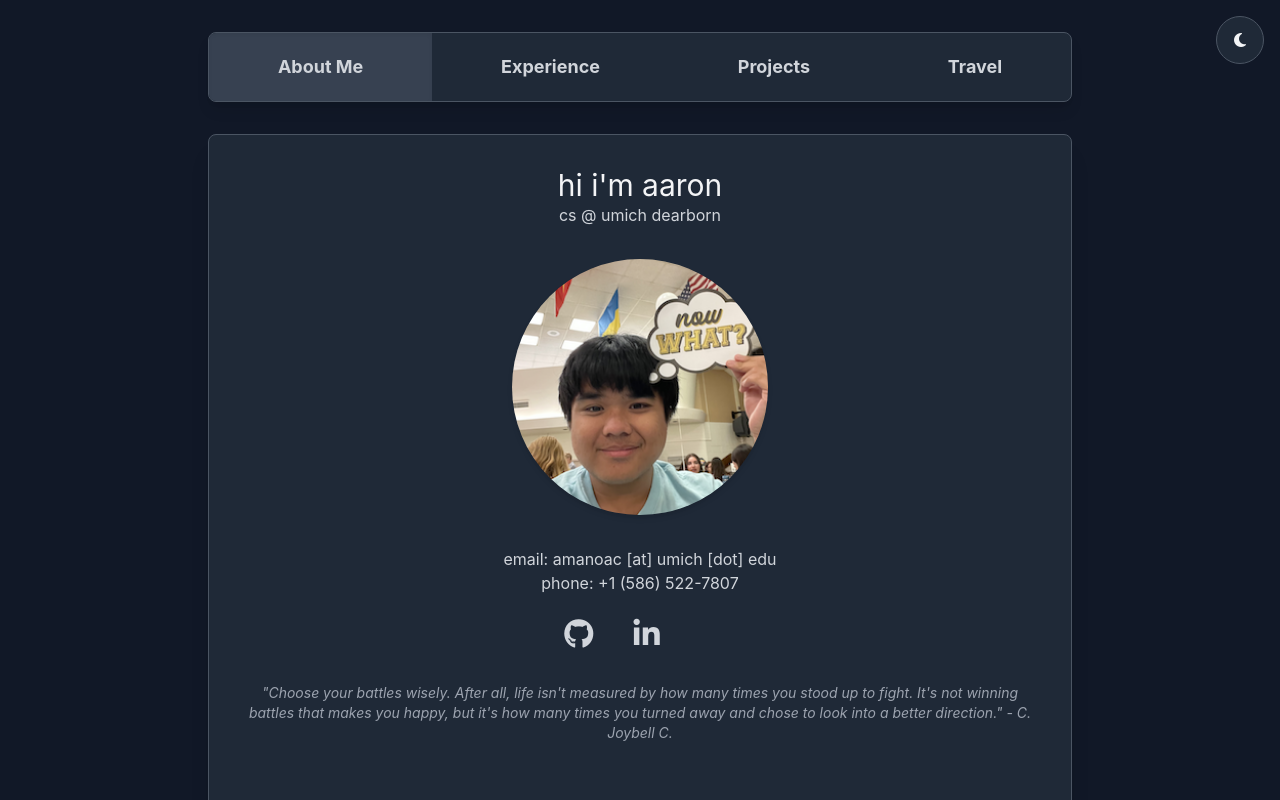
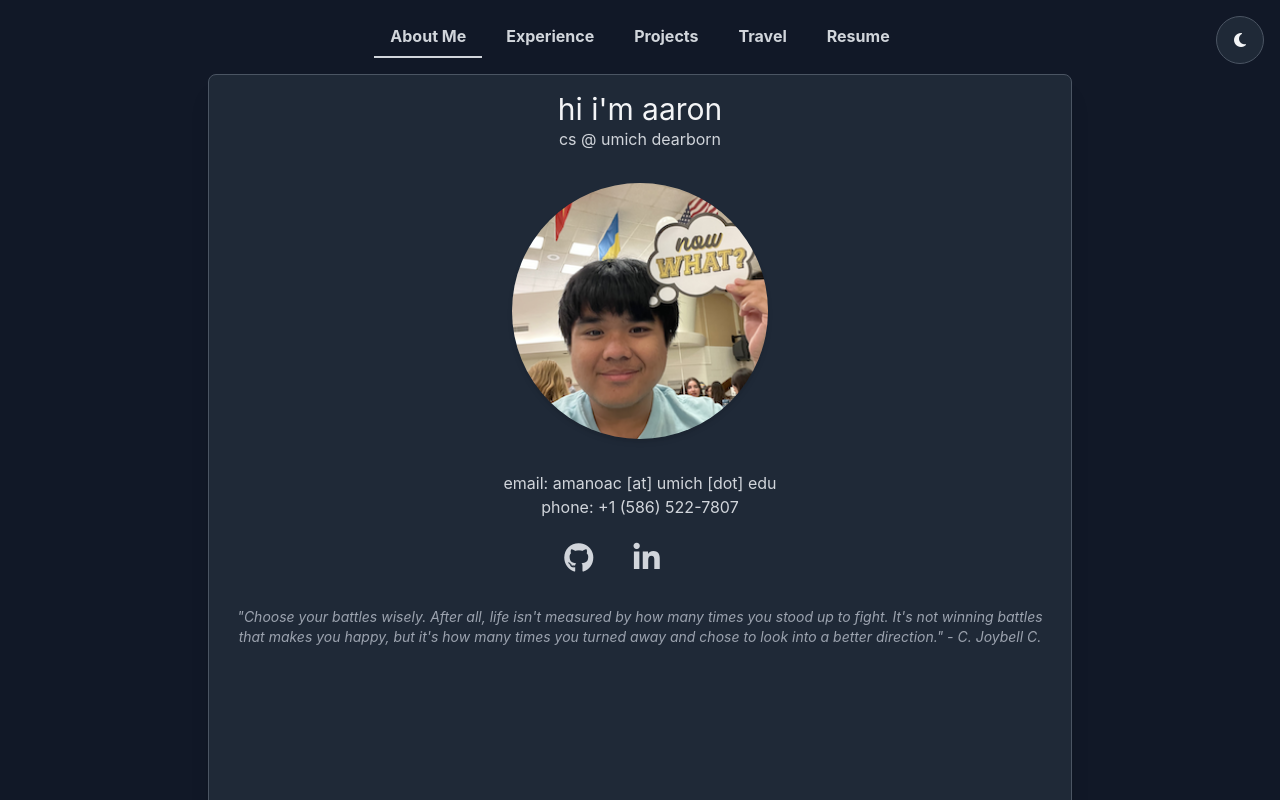
Before and after one commit to aaronamano/portfolio-website-new, a React (Vite) app: page / in a window 1280 px wide. Shown: the top 800 px of the page. Built offline with nearby package versions, Linux system fonts and the light colour scheme.

Commit message:
added resume section and made nav bar smaller

```diff
--- a/src/App.jsx
+++ b/src/App.jsx
@@ -4,12 +4,14 @@ import AboutMe from './components/AboutMe';
 import Experience from './components/Experience';
 import Projects from './components/Projects';
 import TravelMap from './components/TravelMap';
+import Resume from './components/Resume';
 
 const TABS = {
   ABOUTME: 'aboutme',
   EXPERIENCE: 'experience',
   PROJECTS: 'projects',
-  TRAVEL: 'travel'
+  TRAVEL: 'travel',
+  RESUME: 'resume'
 };
 
 function App() {
@@ -19,7 +21,8 @@ function App() {
     { id: TABS.ABOUTME, label: 'About Me' },
     { id: TABS.EXPERIENCE, label: 'Experience' },
     { id: TABS.PROJECTS, label: 'Projects' },
-    { id: TABS.TRAVEL, label: 'Travel' }
+    { id: TABS.TRAVEL, label: 'Travel' },
+    { id: TABS.RESUME, label: 'Resume' }
   ];
 
   const renderContent = () => {
@@ -32,6 +35,8 @@ function App() {
         return <Projects />;
       case TABS.TRAVEL:
         return <TravelMap />;
+      case TABS.RESUME:
+        return <Resume />;
       default:
         return <AboutMe />;
     }
@@ -40,13 +45,13 @@ function App() {
   return (
     <>
       <ThemeToggle />
-      <main className="max-w-4xl mx-auto my-8 px-4">
-        <div className="flex justify-center mb-8 bg-secondary rounded-lg shadow-lg overflow-hidden border border-custom max-sm:gap-1">
+      <main className="max-w-4xl mx-auto my-4 px-4">
+        <div className="flex justify-center mb-4 gap-2 max-sm:gap-0">
           {tabs.map((tab) => (
             <button
               key={tab.id}
-              className={`tab-button flex-grow text-center py-5 px-8 text-lg font-bold text-secondary transition duration-300 ease-in-out hover-bg-secondary hover:text-primary max-sm:py-4 max-sm:px-2 max-sm:text-sm max-sm:py-3 max-sm:px-1 max-sm:text-xs tab-max-414:py-4 tab-max-414:px-2 tab-max-414:text-sm tab-max-375:py-3 tab-max-375:px-1 tab-max-375:text-xs ${
-                activeTab === tab.id ? 'bg-tertiary text-primary shadow-inner' : ''
+              className={`tab-button text-center py-2 px-4 text-base font-bold text-secondary transition duration-300 ease-in-out hover:text-primary max-sm:py-2 max-sm:px-2 max-sm:text-xs ${
+                activeTab === tab.id ? 'text-primary border-b-2 border-primary' : 'border-b-2 border-transparent'
               }`}
               onClick={() => setActiveTab(tab.id)}
             >
@@ -54,7 +59,7 @@ function App() {
             </button>
           ))}
         </div>
-        <div className="bg-secondary p-8 rounded-lg shadow-xl h-[800px] border border-custom">
+        <div className="bg-secondary p-4 rounded-lg shadow-xl h-[800px] border border-custom">
           {renderContent()}
         </div>
       </main>
--- /dev/null
+++ b/src/components/Resume.jsx
@@ -0,0 +1,24 @@
+const Resume = () => {
+  return (
+    <div className="h-full flex flex-col">
+      <div className="flex-1 bg-gray-100 dark:bg-gray-800 rounded-lg overflow-hidden flex">
+        <div className="w-full h-full flex flex-col">
+          <div className="bg-gray-300 dark:bg-gray-700 px-4 py-2 flex items-center gap-2">
+            <div className="w-3 h-3 rounded-full bg-red-500"></div>
+            <div className="w-3 h-3 rounded-full bg-yellow-500"></div>
+            <div className="w-3 h-3 rounded-full bg-green-500"></div>
+          </div>
+          <div className="flex-1 bg-white">
+            <iframe
+              src="/assets/resume/Aaron_Amano_resume.pdf"
+              className="w-full h-full"
+              title="Resume"
+            />
+          </div>
+        </div>
+      </div>
+    </div>
+  );
+};
+
+export default Resume;
```
Also changed, not shown: 1 other file (tests, documents, lock files or other folders).
